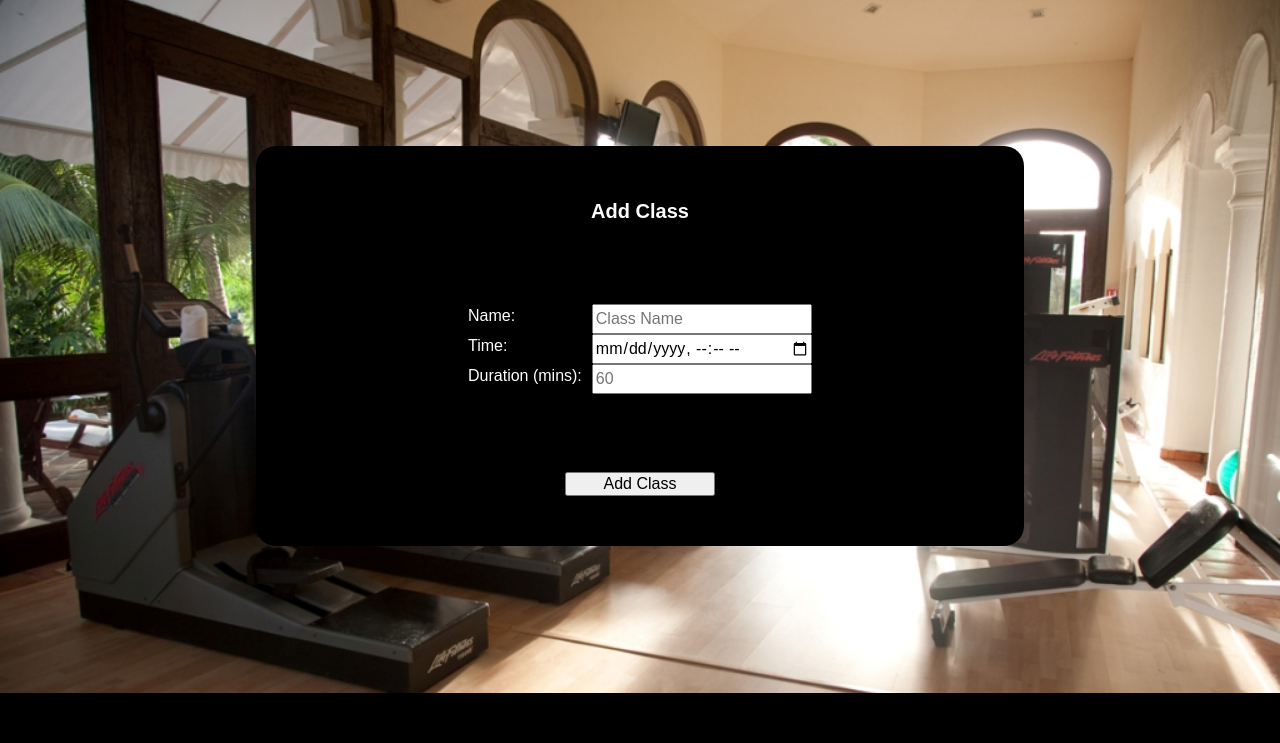
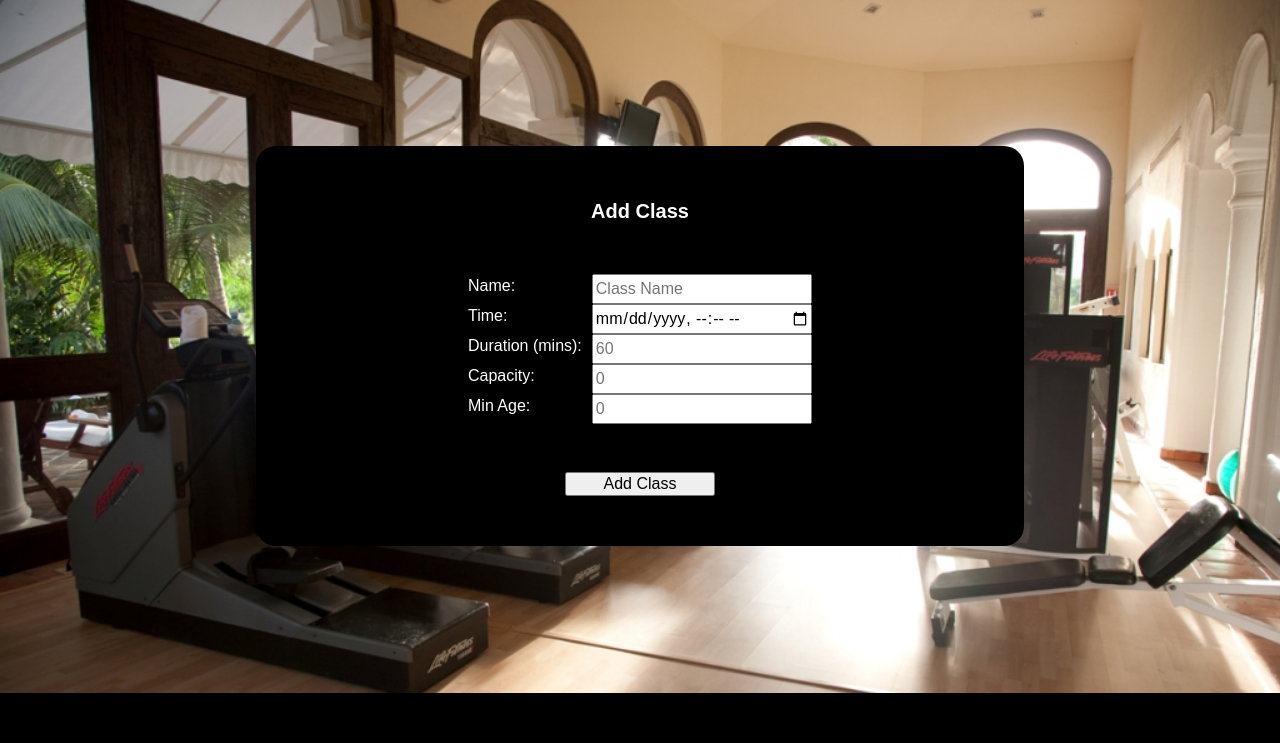
Before and after one commit to douglasrusse11/gym_project, a Flask app: page /classes/new in a window 1280 px wide. Shown: the part 57-800 px from the top of the page. Run offline with Flask 2, Linux system fonts and the light colour scheme.

Commit message:
updates classes/new template to take capacity/min_age

```diff
--- a/templates/classes/new.html
+++ b/templates/classes/new.html
@@ -17,6 +17,14 @@
                 <label for="duration">Duration (mins):</label>
                 <input type="number" name="duration" id="duration" placeholder="60">
             </div>
+            <div class="form-attribute">
+                <label for="capacity">Capacity:</label>
+                <input type="capacity" name="capacity" id="capacity" placeholder="0">
+            </div>
+            <div class="form-attribute">
+                <label for="min_age">Min Age:</label>
+                <input type="number" name="min_age" id="min_age" placeholder="0">
+            </div>
         </div>
         <div class="form-button">
             <input type="submit" value="Add Class">
```
